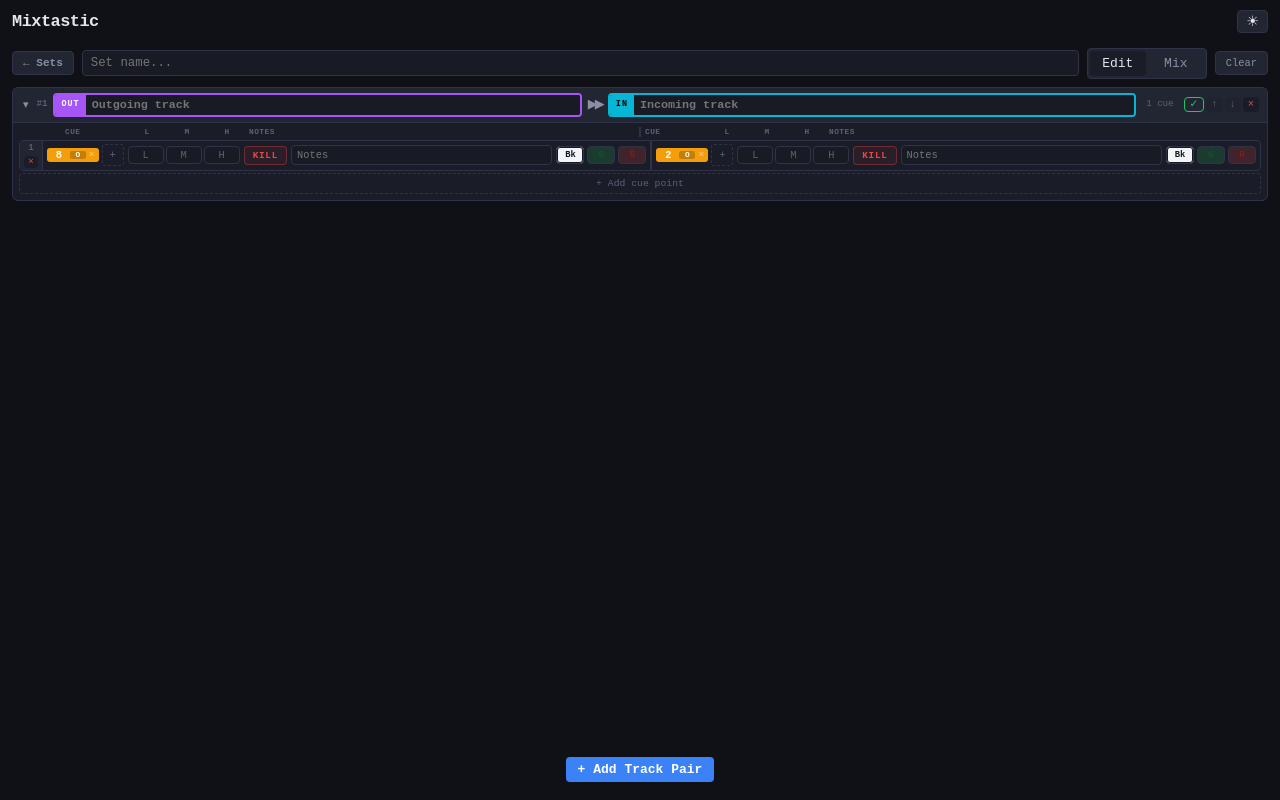
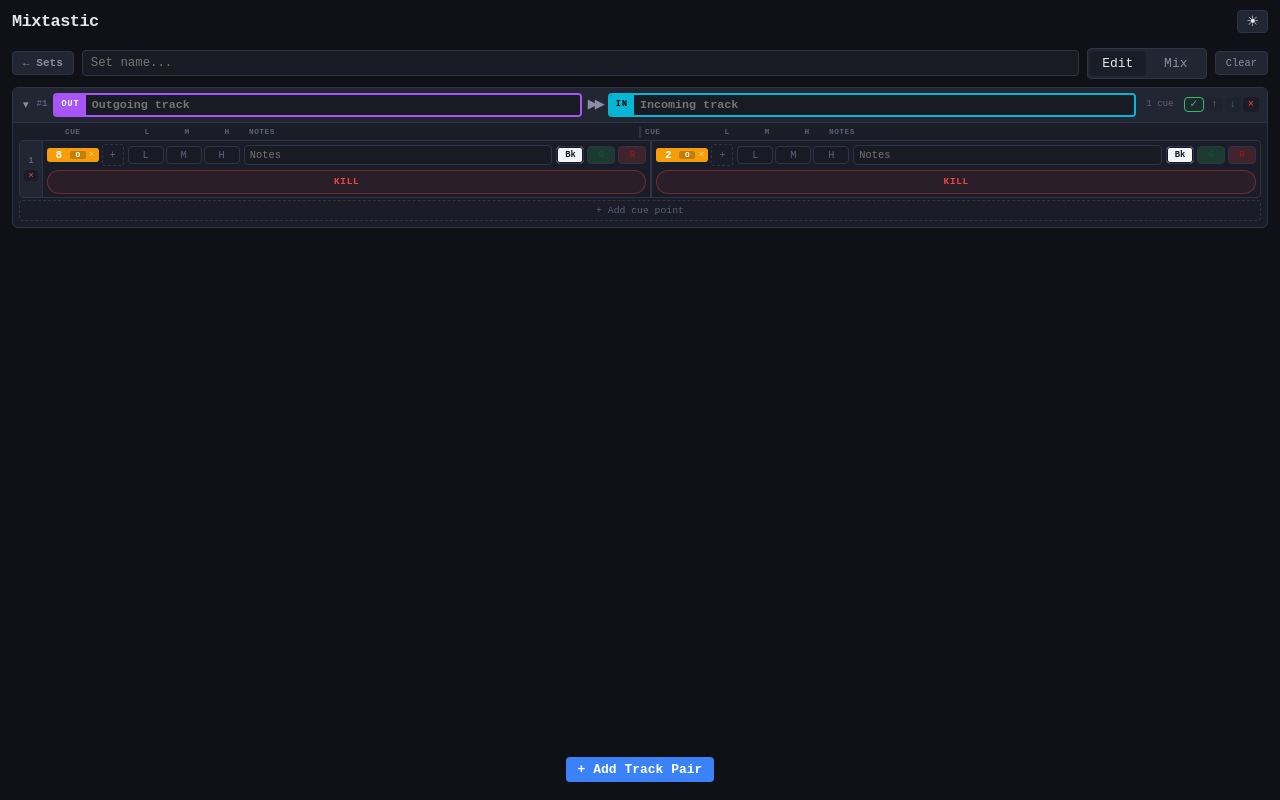
Before and after one commit to Phippsy/mixtastic, a React (Vite) app: page / in a window 1280 px wide. Both pictures are taken after a click on the button "+ New Set". Built offline with nearby package versions, Linux system fonts and the light colour scheme.

Commit message:
Stop deriving kill state from notes

```diff
--- a/package.json
+++ b/package.json
@@ -1,7 +1,7 @@
 {
   "name": "mixtastic",
   "private": true,
-  "version": "0.1.1",
+  "version": "0.1.2",
   "type": "module",
   "scripts": {
     "dev": "vite",
--- a/src/App.css
+++ b/src/App.css
@@ -504,6 +504,13 @@
   min-width: 0;
 }
 
+.transition-side-panel {
+  display: flex;
+  flex-direction: column;
+  gap: 4px;
+  min-width: 0;
+}
+
 .transition-notes-edit-wrap {
   flex: 1;
   min-width: 0;
@@ -536,6 +543,14 @@
   border: 1px solid rgba(239, 68, 68, 0.35);
   color: var(--red);
   background: rgba(239, 68, 68, 0.08);
+}
+
+.kill-toggle-bar {
+  width: 100%;
+  justify-content: center;
+  text-align: center;
+  min-height: 24px;
+  border-radius: 999px;
 }
 
 .kill-toggle:hover:not(:disabled) {
@@ -1044,6 +1059,10 @@
     flex-wrap: wrap;
   }
 
+  .transition-side-panel {
+    gap: 6px;
+  }
+
   .transition-notes-controls {
     flex-wrap: wrap;
   }
@@ -1347,6 +1366,10 @@
     gap: 6px;
   }
 
+  .transition-side-panel {
+    gap: 6px;
+  }
+
   .transition-notes-edit-wrap {
     flex-basis: 100%;
   }
--- a/src/components/TrackPanel.tsx
+++ b/src/components/TrackPanel.tsx
@@ -6,14 +6,6 @@
   mode: 'edit' | 'mix';
   side: TransitionSide;
   onChange: (side: TransitionSide) => void;
-}
-
-function normalizeNoteInput(value: string): { text: string; kill: boolean } {
-  const trimmed = value.trim();
-  if (/^kill$/i.test(trimmed)) {
-    return { text: '', kill: true };
-  }
-  return { text: value, kill: false };
 }
 
 export function TransitionSidePanel({ mode, side, onChange }: TransitionSidePanelProps) {
@@ -25,11 +17,7 @@
   const hasVisibleNote = noteText.length > 0;
 
   function updateNoteText(value: string) {
-    const normalized = normalizeNoteInput(value);
-    patch({
-      notes: { ...side.notes, text: normalized.text },
-      kill: normalized.kill ? true : side.kill,
-    });
+    patch({ notes: { ...side.notes, text: value } });
   }
 
   function updateNoteColor(color: NoteColor) {
@@ -37,6 +25,7 @@
   }
 
   return (
+    <div className="transition-side-panel">
       <div className="transition-side-row">
         <CueList
           mode={mode}
@@ -52,15 +41,6 @@
           onChangeMid={(mid: number | null) => patch({ mid })}
           onChangeHigh={(high: number | null) => patch({ high })}
         />
-      <button
-        className={`kill-toggle${side.kill ? ' kill-toggle-active' : ''}`}
-        type="button"
-        title={side.kill ? 'Kill enabled' : 'Toggle kill'}
-        onClick={() => patch({ kill: !side.kill })}
-        disabled={mode === 'mix'}
-      >
-        KILL
-      </button>
         {mode === 'edit' ? (
           <div className="transition-notes-edit-wrap">
             <div className="transition-notes-controls">
@@ -99,5 +79,17 @@
           ) : null
         )}
       </div>
+      {(mode === 'edit' || side.kill) && (
+        <button
+          className={`kill-toggle kill-toggle-bar${side.kill ? ' kill-toggle-active' : ''}`}
+          type="button"
+          title={side.kill ? 'Kill enabled' : 'Toggle kill'}
+          onClick={() => patch({ kill: !side.kill })}
+          disabled={mode === 'mix'}
+        >
+          {side.kill ? 'KILL ON' : 'KILL'}
+        </button>
+      )}
+    </div>
   );
 }
--- a/src/defaultSet.ts
+++ b/src/defaultSet.ts
@@ -19,7 +19,6 @@
   notes = '',
   noteColor: NoteColor = 'black',
 ): TransitionSide {
-  const trimmedNotes = notes.trim();
   return {
     id: generateId(),
     cues,
@@ -27,10 +26,10 @@
     mid: eq.mid ?? null,
     high: eq.high ?? null,
     notes: {
-      text: /^kill$/i.test(trimmedNotes) ? '' : notes,
+      text: notes,
       color: noteColor,
     },
-    kill: /^kill$/i.test(trimmedNotes),
+    kill: false,
   };
 }
 
--- a/src/storage.ts
+++ b/src/storage.ts
@@ -21,36 +21,39 @@
 
 function normalizeNotes(value: unknown): { notes: NoteEntry; kill: boolean } {
   if (typeof value === 'string') {
-    const trimmed = value.trim();
     return {
       notes: {
-        text: /^kill$/i.test(trimmed) ? '' : value,
+        text: value,
         color: 'black',
       },
-      kill: /^kill$/i.test(trimmed),
+      kill: false,
     };
   }
 
   const maybeNote = value as Partial<NoteEntry> | null;
   const text = typeof maybeNote?.text === 'string' ? maybeNote.text : '';
   const color = maybeNote?.color === 'green' || maybeNote?.color === 'red' ? maybeNote.color : 'black';
-  const trimmed = text.trim();
 
   return {
     notes: {
-      text: /^kill$/i.test(trimmed) ? '' : text,
+      text,
       color,
     },
-    kill: /^kill$/i.test(trimmed),
+    kill: false,
   };
 }
 
 function normalizeTransitionSide(side: TransitionSide | (Omit<TransitionSide, 'notes' | 'kill'> & { notes?: unknown; kill?: unknown })): TransitionSide {
   const normalizedNote = normalizeNotes(side.notes);
+  const explicitKill = typeof side.kill === 'boolean' ? side.kill : false;
+  const restoredNoteText = explicitKill && normalizedNote.notes.text.trim() === '' ? 'Kill' : normalizedNote.notes.text;
   return {
     ...side,
-    notes: normalizedNote.notes,
-    kill: typeof side.kill === 'boolean' ? side.kill || normalizedNote.kill : normalizedNote.kill,
+    notes: {
+      ...normalizedNote.notes,
+      text: restoredNoteText,
+    },
+    kill: explicitKill && restoredNoteText.trim() !== 'Kill' ? explicitKill : false,
   };
 }
 
```
Also changed, not shown: 6 other files (tests, documents, lock files or other folders). Lines whose indentation alone changed are shown as unchanged.
